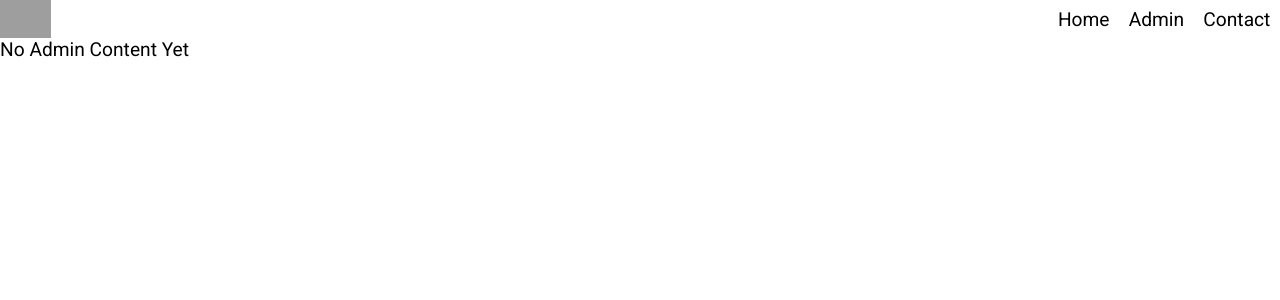
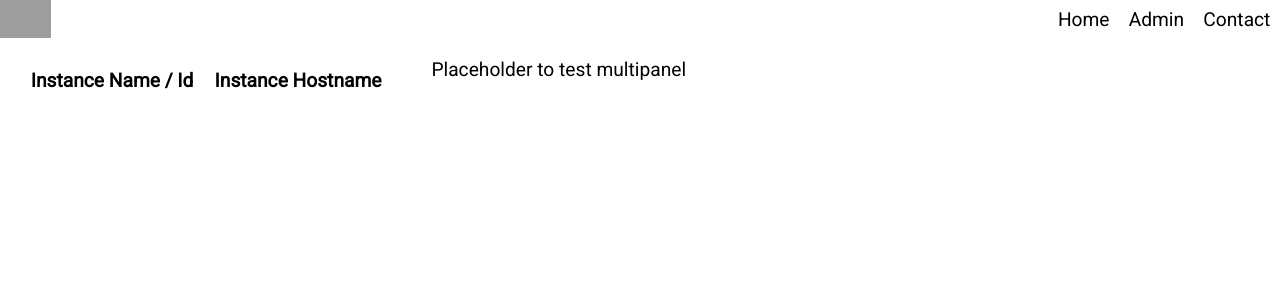
Before and after one commit to readytogoout/eventpanel, a Flask app: page /admin/ in a window 1280 px wide. Shown: the top 300 px of the page. Run offline with Flask 2, Linux system fonts and the light colour scheme; the visitor is signed in with stand-in values (Sample User, id 1); data that the repository does not hold is empty; parts of the project's set-up code (start-up, migrations or seed data) failed here and were passed over; some libraries are stand-ins or nearby versions; grey boxes are pictures that could not be loaded.

Commit message:
admin instance list
Signed-off-by: Roman Gräf <romangraef@loves.dicksinhisan.us>

```diff
--- a/admin.py
+++ b/admin.py
@@ -1,12 +1,18 @@
-from flask import Flask, Blueprint, render_template
+from flask import Flask, Blueprint
 from flask_peewee.db import Database
+
+from util import auth_required, templated
 
 
 def get_blueprint(app: Flask, db: Database) -> Blueprint:
+    from database import Instance
     blueprint = Blueprint('admin', __name__, url_prefix='/admin')
 
     @blueprint.route('/')
+    @auth_required(requires_site_admin=True)
+    @templated('admin.html')
     def index():
-        return render_template('admin.html')
+        instance_list = list(Instance.select(Instance.hostname, Instance.name).namedtuples())
+        return dict(instances=instance_list)
 
     return blueprint
--- a/app.py
+++ b/app.py
@@ -1,9 +1,9 @@
 import base64
+import hashlib
+
 import bcrypt
 import click
-import hashlib
 import peewee
-
 from flask import Flask, render_template, redirect, request, flash, url_for, session
 from flask_peewee.db import Database
 
@@ -17,6 +17,15 @@ db = Database(app)
 
 # noinspection PyUnresolvedReferences
 import database as models
+
+
+@app.context_processor
+def global_jinja_injection():
+    return dict(
+        logged_in='user' in session,
+        admin=session.get('admin', False),
+        username=session.get('user'),
+    )
 
 
 # region a
--- a/database.py
+++ b/database.py
@@ -17,7 +17,7 @@ class EventManager(db.Model):
 
 class Event(db.Model):
     name = CharField()
-    instance = ForeignKeyField(Instance)
+    instance = ForeignKeyField(Instance, backref='events')
 
 
 class EventManagerRelation(db.Model):
--- a/static/css/body.css
+++ b/static/css/body.css
@@ -1,6 +1,9 @@
 @import "../branding/css/colors.css";
 @import "menu.css";
 @import "login.css";
+@import "grid.css";
+@import "table.css";
+@import "instances.css";
 
 body {
     background: var(--rdy-darkblue);
--- /dev/null
+++ b/static/css/grid.css
@@ -0,0 +1,7 @@
+.multipanel {
+    display: flex;
+    flex-wrap: wrap;
+}
+.multipanel > * {
+    margin: 1em;
+}
--- /dev/null
+++ b/static/css/instances.css
@@ -0,0 +1,3 @@
+.instance-list {
+    max-width: 30em;
+}
--- /dev/null
+++ b/static/css/table.css
@@ -0,0 +1,17 @@
+table {
+
+}
+
+tbody tr:nth-child(odd) {
+    background: var(--rdy-blue);
+}
+
+td {
+    margin: 0;
+    padding: 0.5em;
+}
+
+thead {
+    font-weight: bold;
+    color: var(--rdy-green);
+}
--- a/templates/admin.html
+++ b/templates/admin.html
@@ -3,5 +3,25 @@
     Admin
 {% endblock %}
 {% block content %}
-    No Admin Content Yet <!-- todo -->
+    <div class="multipanel">
+        <table class="instance-list bordered">
+            <thead>
+            <tr>
+                <td>Instance Name / Id</td>
+                <td>Instance Hostname</td>
+            </tr>
+            </thead>
+            <tbody>
+            {% for instance in instances %}
+                <tr>
+                    <td>{{ instance.name }}</td>
+                    <td>{{ instance.hostname }}</td>
+                </tr>
+            {% endfor %}
+            </tbody>
+        </table>
+        <div>
+            Placeholder to test multipanel
+        </div>
+    </div>
 {% endblock %}
```
